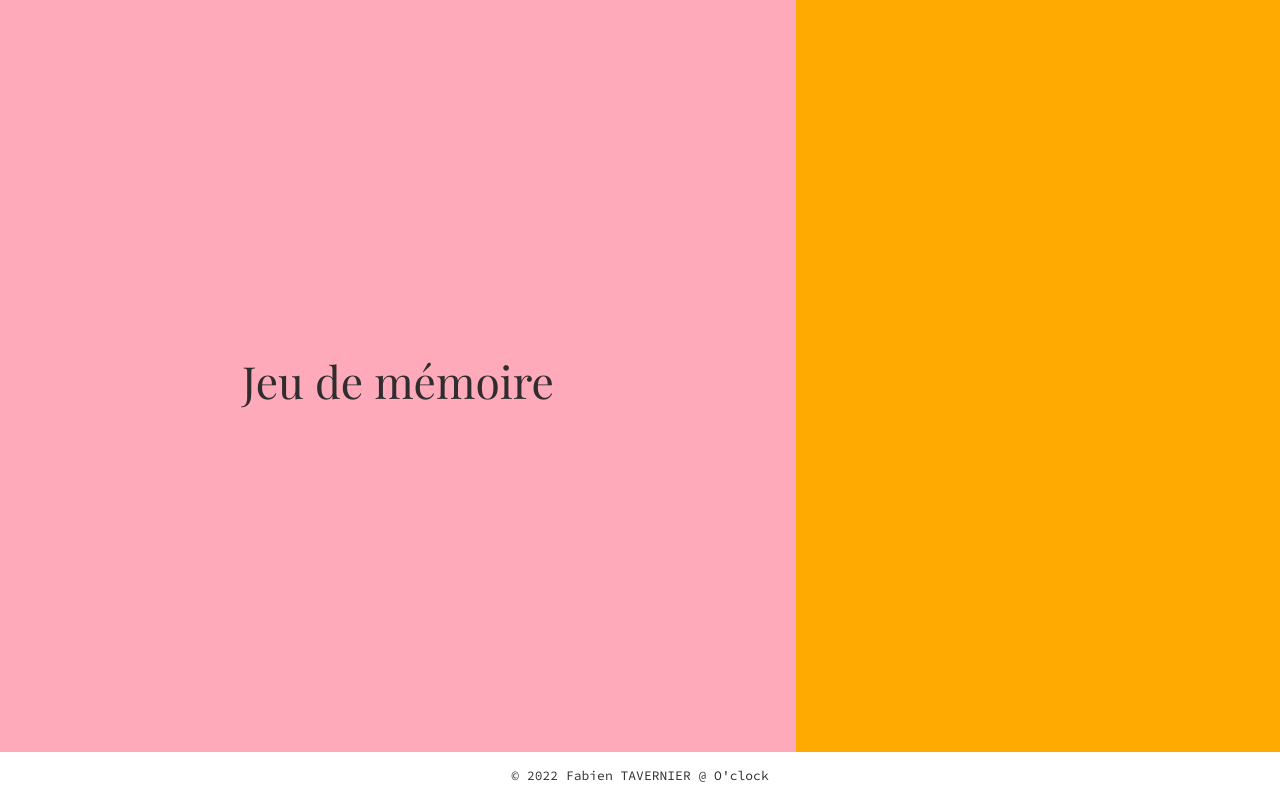
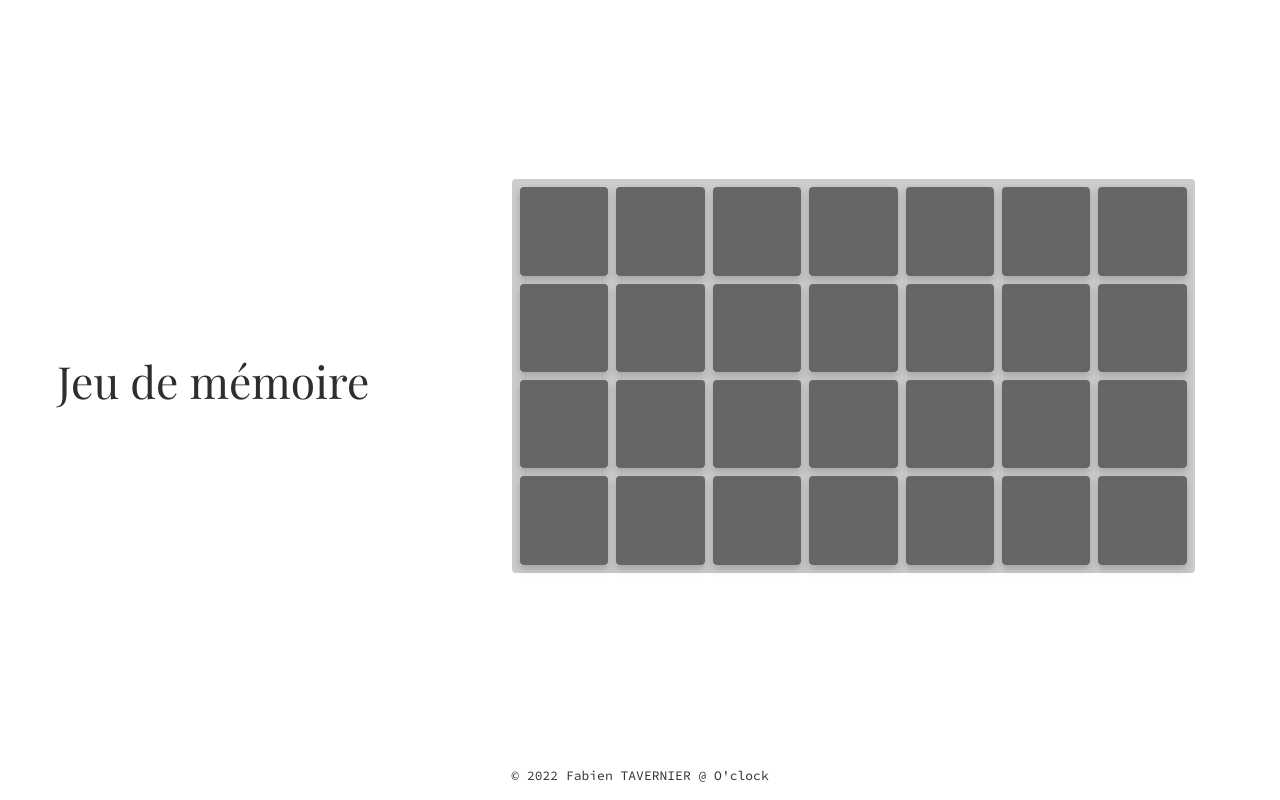
Before and after one commit to Monkfish-FR/memory, a website built with webpack: page public/index.html in a window 1280 px wide. Built offline with nearby package versions, Linux system fonts and the light colour scheme; files whose address does not match are found by name.

Commit message:
Main: build the game

```diff
--- a/public/index.html
+++ b/public/index.html
@@ -20,7 +20,7 @@
       </div>
     </header>
     <main class="container">
-      <div id="game"></div>
+      <div id="game" class="game"></div>
     </main>
     <footer>
       <p>© 2022 Fabien TAVERNIER @ O'clock</p>
--- /dev/null
+++ b/src/js/Memory.js
@@ -0,0 +1,106 @@
+export default class Memory {
+  constructor(options) {
+    const { rows, cols, wrapper } = options;
+
+    this.rows = rows;
+    this.cols = cols;
+    this.squares = rows * cols;
+    this.wrapper = wrapper;
+  }
+
+  /**
+   * Initialise le jeu
+   */
+  init() {
+    const board = Memory.buildBoard();
+    const squareWidth = 100 / this.cols;
+
+    for (let i = 0; i < this.squares; i += 1) {
+      const square = Memory.buildSquare(squareWidth, i);
+      board.append(square);
+    }
+
+    this.wrapper.appendChild(board);
+  }
+
+  /**
+   * Crée le plateau
+   *
+   * @returns {HTMLDivElement}
+   */
+  static buildBoard() {
+    const board = document.createElement('div');
+    board.id = 'board';
+    board.classList.add('game__board');
+
+    return board;
+  }
+
+  /**
+   * Crée une case
+   *
+   * @param {Number} width La largeur de la case en pourcentage (sans l'unité)
+   * @param {Number} index Le numéro de la case
+   *
+   * @returns {HTMLDivElement}
+   */
+  static buildSquare(width, index) {
+    const square = document.createElement('div');
+    square.classList.add(['game__square']);
+    square.style.paddingBottom = `${width}%`;
+    square.style.width = `${width}%`;
+
+    const squareContent = document.createElement('div');
+    squareContent.classList.add(['game__square__content']);
+
+    const card = this.buildCard(index);
+
+    squareContent.appendChild(card);
+    square.appendChild(squareContent);
+
+    return square;
+  }
+
+  /**
+   * Crée une carte
+   *
+   * @param {Number} index Le numéro de la case
+   * @returns {HTMLDivElement}
+   */
+  static buildCard(index) {
+    const card = document.createElement('div');
+    card.classList.add(['card']);
+    card.dataset.index = index;
+
+    const inner = document.createElement('div');
+    inner.classList.add(['card__inner']);
+
+    const front = document.createElement('div');
+    front.classList.add(['card__inner__front']);
+
+    const back = document.createElement('div');
+    back.classList.add(['card__inner__back']);
+    back.textContent = index;
+
+    inner.append(front, back);
+    card.appendChild(inner);
+
+    card.addEventListener('click', (e) => {
+      this.clickCard(e.target);
+    });
+
+    return card;
+  }
+
+  /**
+   * Sélectionne la carte
+   *
+   * @param {HTMLDivElement} card La carte sélectionnée
+   * @TODO: si 1ère ou 2ème carte
+   * @TODO: si 2ème carte et bonne ou mauvaise
+   */
+  static clickCard(card) {
+    console.log(96, card.dataset.index);
+    card.classList.add('card-clicked');
+  }
+}
--- a/src/main.js
+++ b/src/main.js
@@ -1,4 +1,9 @@
+import Memory from './js/Memory';
+
 import './scss/main.scss';
+
+const GRID_ROWS = 4;
+const GRID_COLS = 7;
 
 const $game = document.getElementById('game');
 const $headerScroll = document.getElementById('headerScroll');
@@ -7,3 +12,11 @@ const $headerScroll = document.getElementById('headerScroll');
 $headerScroll.addEventListener('touchend', () => {
   $game.scrollIntoView({ behavior: 'smooth' });
 });
+
+/* Créer le jeu */
+const memory = new Memory({
+  rows: GRID_ROWS,
+  cols: GRID_COLS,
+  wrapper: $game,
+});
+memory.init();
--- /dev/null
+++ b/src/scss/components/_game.scss
@@ -0,0 +1,77 @@
+/**
+ * __GAME__
+ *
+ * Définit le style du jeu
+ */
+@use '../abstracts/variables' as v;
+@use '../abstracts/functions' as fn;
+
+.game {
+  width: 80%;
+
+  &__board {
+    align-content: center;
+    background: v.$light;
+    border: 4px solid v.$light;
+    border-radius: 4px;
+    display: flex;
+    flex-wrap: wrap;
+    justify-content: center;
+  }
+
+  &__square {
+    position: relative;
+    text-align: center;
+
+    &__content {
+      bottom: 4px;
+      cursor: pointer;
+      left: 4px;
+      position: absolute;
+      right: 4px;
+      top: 4px;
+    }
+  }
+}
+
+.card {
+  background-color: transparent;
+  height: 100%;
+  perspective: 1000px;
+  width: 100%;
+
+  &__inner {
+    box-shadow: 0 4px 8px 0 rgba(0,0,0,0.2);
+    height: 100%;
+    pointer-events: none;
+    position: relative;
+    transition: transform 0.6s;
+    transform-style: preserve-3d;
+    width: 100%;
+
+    &__front,
+    &__back {
+      backface-visibility: hidden;
+      border-radius: 4px;
+      height: 100%;
+      position: absolute;
+      width: 100%;
+    }
+
+    &__front {
+      background: v.$grey;
+    }
+
+    &__back {
+      align-items: center;
+      background: v.$white;
+      display: flex;
+      justify-content: center;
+      transform: rotateY(180deg);
+    }
+
+    .card-clicked & {
+      transform: rotateY(180deg);
+    }
+  }
+}
--- a/src/scss/layout/_grid.scss
+++ b/src/scss/layout/_grid.scss
@@ -19,12 +19,10 @@
 
   > header {
     grid-area: head;
-    background: #FAB;
   }
 
   > main {
     grid-area: content;
-    background: #FA0;
   }
 
   > footer {
@@ -36,5 +34,7 @@
     grid-template-areas:
       "head content"
       "foot foot";
+
+    grid-template-columns: 1fr 2fr;
   }
 }
--- a/src/scss/main.scss
+++ b/src/scss/main.scss
@@ -11,3 +11,5 @@
 @use 'layout/grid';
 @use 'layout/header';
 @use 'layout/footer';
+
+@use 'components/game';
```
